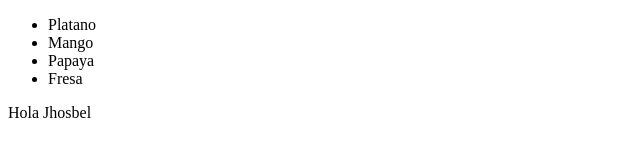
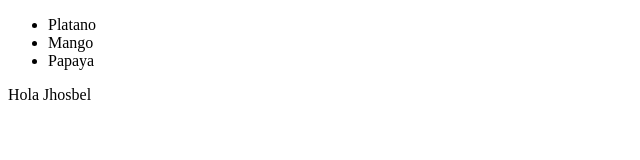
Before and after one commit to midnai/test-estefany, a plain HTML site: page index.html in a window 1280 px wide. Shown: the whole page, without its empty margins (0-640 px from the left). Drawn offline with Linux system fonts and the light colour scheme.

Commit message:
Modifique index

```diff
--- a/index.html
+++ b/index.html
@@ -10,7 +10,6 @@
         <li>Platano</li>
         <li>Mango</li>
         <li>Papaya</li>
-        <li>Fresa</li>
     </ul>
 
     <div>Hola Jhosbel</div>
```
